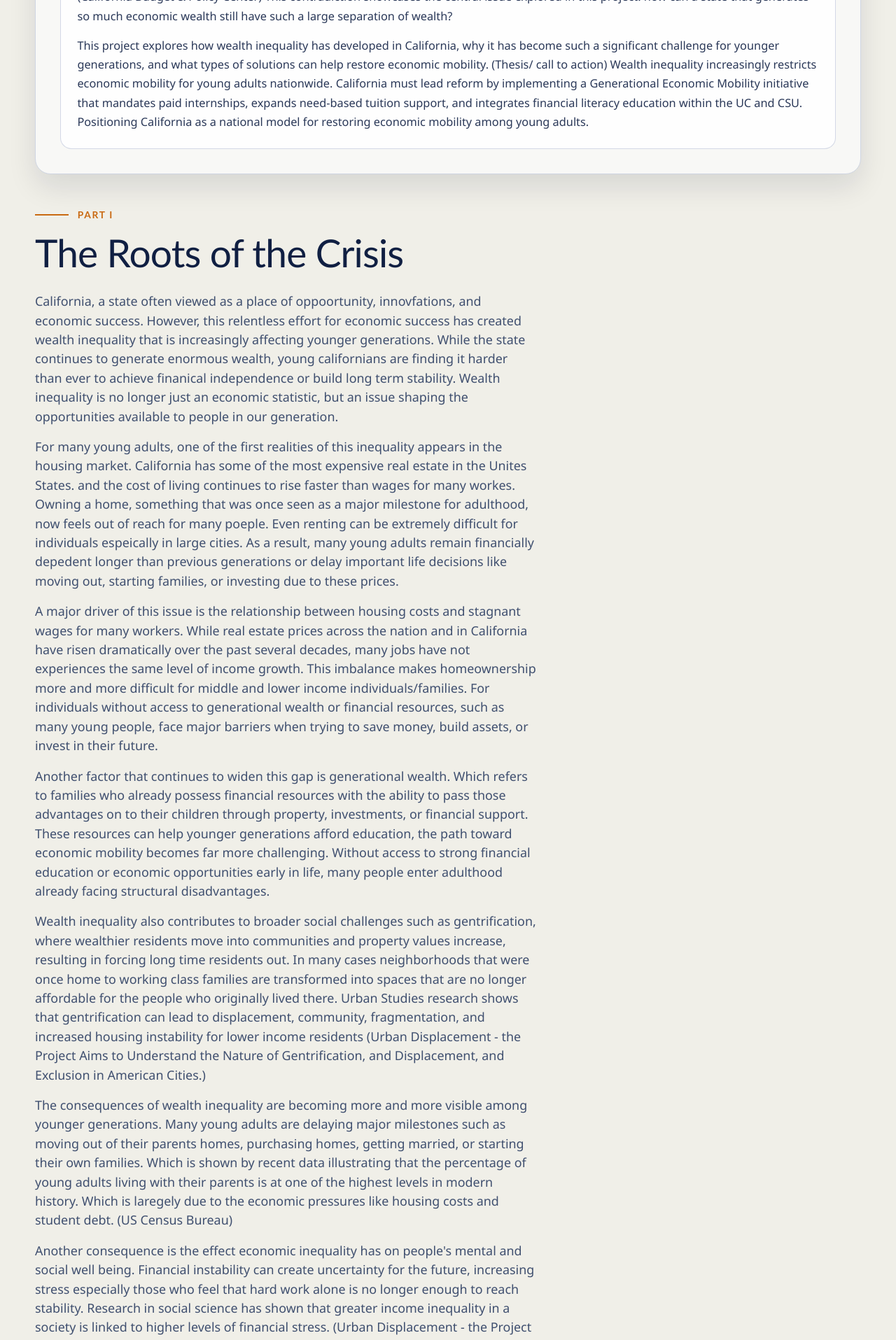
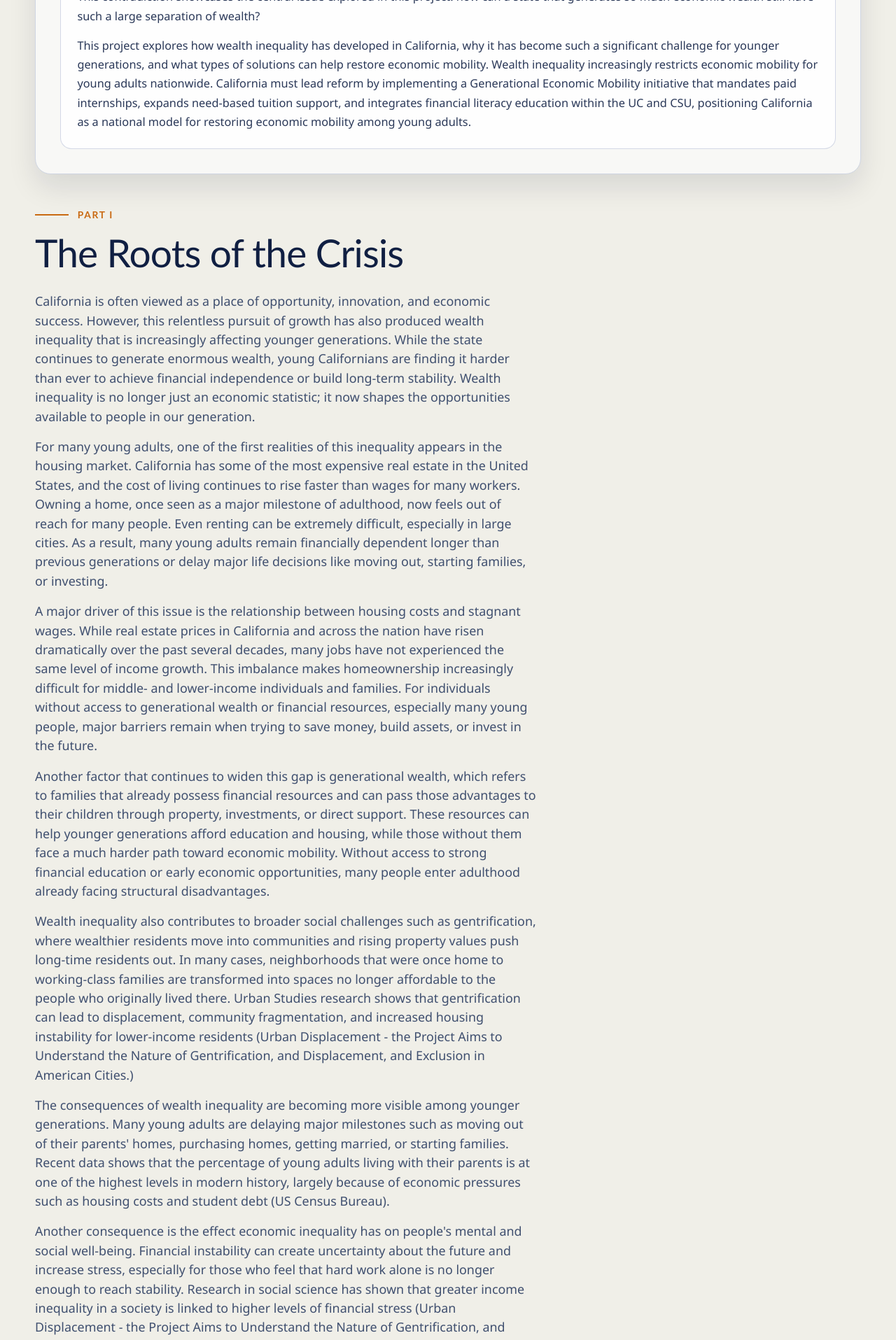
Before and after one commit to Damilss/generational-wealth-inequality, a Next.js app: page / in a window 1280 px wide. Shown: the part 1852-3767 px from the top of the page at 70% size. Built offline with nearby package versions, Linux system fonts and the light colour scheme.

Commit message:
grammar and spelling checks.

```diff
--- a/app/page.tsx
+++ b/app/page.tsx
@@ -55,57 +55,19 @@ const sections: PageSection[] = [
     navLabel: "Why Is This an Issue?",
     part: "Part I",
     title: "The Roots of the Crisis",
-    paragraphs: ["California, a state often viewed as a place of oppoortunity, innovfations, and economic \
-      success. However, this relentless effort for economic success has created wealth inequality that is \
-      increasingly affecting younger generations. While the state continues to generate enormous wealth, \
-      young californians are finding it harder than ever to achieve finanical independence or build long \
-      term stability. Wealth inequality is no longer just an economic statistic, but an issue shaping the \
-      opportunities available to people in our generation.",
-      "For many young adults, one of the first realities of this inequality appears in the housing market. \
-      California has some of the most expensive real estate in the Unites States. and the cost of living \
-      continues to rise faster than wages for many workes. Owning a home, something that was once seen as \
-      a major milestone for adulthood, now feels out of reach for many poeple. Even renting can be extremely \
-      difficult for individuals espeically in large cities. As a result, many young adults remain financially \
-      depedent longer than previous generations or delay important life decisions like moving out, starting \
-      families, or investing due to these prices.",
-      "A major driver of this issue is the relationship between housing costs and stagnant wages for many \
-      workers. While real estate prices across the nation and in California have risen dramatically over \
-      the past several decades, many jobs have not experiences the same level of income growth. This \
-      imbalance makes homeownership more and more difficult for middle and lower income individuals/families. \
-      For individuals without access to generational wealth or financial resources, such as many young people, \
-      face major barriers when trying to save money, build assets, or invest in their future.",
-      "Another factor that continues to widen this gap is generational wealth. Which refers to families who \
-      already possess financial resources with the ability to pass those advantages on to their children \
-      through property, investments, or financial support. These resources can help younger generations \
-      afford education, the path toward economic mobility becomes far more challenging. Without access to \
-      strong financial education or economic opportunities early in life, many people enter adulthood already \
-      facing structural disadvantages.",
-      "Wealth inequality also contributes to broader social challenges such as gentrification, where wealthier \
-      residents move into communities and property values increase, resulting in forcing long time residents \
-      out. In many cases neighborhoods that were once home to working class families are transformed into \
-      spaces that are no longer affordable for the people who originally lived there. Urban Studies research \
-      shows that gentrification can lead to displacement, community, fragmentation, and increased housing \
-      instability for lower income residents (Urban Displacement - the Project Aims to Understand the Nature \
-      of Gentrification, and Displacement, and Exclusion in American Cities.)",
-      "The consequences of wealth inequality are becoming more and more visible among younger generations. \
-      Many young adults are delaying major milestones such as moving out of their parents homes, purchasing \
-      homes, getting married, or starting their own families. Which is shown by recent data illustrating \
-      that the percentage of young adults living with their parents is at one of the highest levels in modern \
-      history. Which is laregely due to the economic pressures like housing costs and student debt. (US Census \
-      Bureau)",
-      "Another consequence is the effect economic inequality has on people's mental and social well being. \
-      Financial instability can create uncertainty for the future, increasing stress especially those who \
-      feel that hard work alone is no longer enough to reach stability. Research in social science has shown \
-      that greater income inequality in a society is linked to higher levels of financial stress. (Urban \
-      Displacement - the Project Aims to Understand the Nature of Gentrification, and Displacement, and \
-      Exclusion in American Cities.)",
-      "For these reasons, wealth inequality in California must be understood as more than an economic \
-      imbalance. it represents a growing challenge for younger generations that affects economic \
-      mobility, stability, and long-term well-being of younger generations.",
+    paragraphs: [
+      "California is often viewed as a place of opportunity, innovation, and economic success. However, this relentless pursuit of growth has also produced wealth inequality that is increasingly affecting younger generations. While the state continues to generate enormous wealth, young Californians are finding it harder than ever to achieve financial independence or build long-term stability. Wealth inequality is no longer just an economic statistic; it now shapes the opportunities available to people in our generation.",
+      "For many young adults, one of the first realities of this inequality appears in the housing market. California has some of the most expensive real estate in the United States, and the cost of living continues to rise faster than wages for many workers. Owning a home, once seen as a major milestone of adulthood, now feels out of reach for many people. Even renting can be extremely difficult, especially in large cities. As a result, many young adults remain financially dependent longer than previous generations or delay major life decisions like moving out, starting families, or investing.",
+      "A major driver of this issue is the relationship between housing costs and stagnant wages. While real estate prices in California and across the nation have risen dramatically over the past several decades, many jobs have not experienced the same level of income growth. This imbalance makes homeownership increasingly difficult for middle- and lower-income individuals and families. For individuals without access to generational wealth or financial resources, especially many young people, major barriers remain when trying to save money, build assets, or invest in the future.",
+      "Another factor that continues to widen this gap is generational wealth, which refers to families that already possess financial resources and can pass those advantages to their children through property, investments, or direct support. These resources can help younger generations afford education and housing, while those without them face a much harder path toward economic mobility. Without access to strong financial education or early economic opportunities, many people enter adulthood already facing structural disadvantages.",
+      "Wealth inequality also contributes to broader social challenges such as gentrification, where wealthier residents move into communities and rising property values push long-time residents out. In many cases, neighborhoods that were once home to working-class families are transformed into spaces no longer affordable to the people who originally lived there. Urban Studies research shows that gentrification can lead to displacement, community fragmentation, and increased housing instability for lower-income residents (Urban Displacement - the Project Aims to Understand the Nature of Gentrification, and Displacement, and Exclusion in American Cities.)",
+      "The consequences of wealth inequality are becoming more visible among younger generations. Many young adults are delaying major milestones such as moving out of their parents' homes, purchasing homes, getting married, or starting families. Recent data shows that the percentage of young adults living with their parents is at one of the highest levels in modern history, largely because of economic pressures such as housing costs and student debt (US Census Bureau).",
+      "Another consequence is the effect economic inequality has on people's mental and social well-being. Financial instability can create uncertainty about the future and increase stress, especially for those who feel that hard work alone is no longer enough to reach stability. Research in social science has shown that greater income inequality in a society is linked to higher levels of financial stress (Urban Displacement - the Project Aims to Understand the Nature of Gentrification, and Displacement, and Exclusion in American Cities.)",
+      "For these reasons, wealth inequality in California must be understood as more than an economic imbalance. It represents a growing challenge for younger generations that affects economic mobility, stability, and long-term well-being.",
     ],
     media: {
       src: "/MWStateMap.png",
-      alt: "Map visual related to wealth inequality across California",
+      alt: "United States map showing state minimum wage levels",
       width: 1364,
       height: 1025,
       caption:
@@ -132,7 +94,7 @@ const sections: PageSection[] = [
       {
         title: "Solution 2",
         paragraph:
-          `Solution 2 (Nationwide): Increase Federal Minimum Wage Nationwide and improve workers' rights
+	          `Solution 2 (Nationwide): Increase Federal Minimum Wage Nationwide and improve workers' rights.
 While state-level educational reform targets early adulthood, a broader national labor reform is also
 necessary to sustain long-term economic mobility. Guzman emphasizes, “The gaps in California’s equity
 crisis come as a result of centuries of discrimination” (Guzman 2), tied to decades of discriminatory
@@ -149,17 +111,16 @@ therefore, in the long run, benefiting both workers and local businesses. The fi
 be to increase the Federal minimum wage to a livable wage, estimated at roughly $23 per hour in 2025.
 States should also seek to increase their own minimum wages due to some states having higher costs of living.
 The Federal government should also implement stricter wage protections to avoid companies taking advantage of
- their employees. Some may argue that the increase in minimum wage could have a detriment towards small
- businesses, however this can be mitigated by implementing federal support programs for small businesses.
+ their employees. Some may argue that increasing the minimum wage could be detrimental to small
+ businesses; however, this can be mitigated by implementing federal support programs for small businesses.
  An increased minimum wage may also improve productivity amongst workers. Additionally, strengthening workers’
  rights by expanding labor protections for entry-level employees and interns would help ensure that labor
- contributes to increasing wealth instead of reinforcing income inequality. As well as forming new worker’s
- unions in fields that have yet to form any would further improve workers’ rights and would also improve
- working conditions.Educational reforms address access to economic mobility prior to a person entering the
+ contributes to increasing wealth instead of reinforcing income inequality. Forming new workers’ unions in
+ fields that have not yet unionized would further improve workers’ rights and working conditions. Educational reforms address access to economic mobility prior to a person entering the
  workforce full-time as well as giving them knowledge of how to properly handle their own finances. This
- alone would not be enough but with the proposed federal wage changes, and improved workers rights
+ alone would not be enough but with the proposed federal wage changes, and improved workers’ rights,
  California, and the rest of the United States would see a decrease in the wealth gap that we currently
- are being affected by.Many people and primarily large corporations will see these attempts at raising
+ are being affected by. Many people and primarily large corporations will see these attempts at raising
  wages and improving workers’ rights as a threat to their income. In order to be able to properly implement
  change the people have to speak out and reach out to their representatives in order to see true change. (465)
 `,
@@ -174,22 +135,22 @@ The Federal government should also implement stricter wage protections to avoid
     part: "Part III",
     title: "Addressing the Counterargument",
     paragraphs: [
-      `Some critics advocate for government intervention, such as increasing the federal minimum wage or expanding
-      tuition assistance. Could lead to economic consequences. Opposition to minimum wage increases make their case
+	      `Some critics argue that interventions such as increasing the federal minimum wage or expanding
+	      tuition assistance could lead to economic consequences. Opponents of minimum wage increases make the case
 	      that raising the minimum wage may lead to job losses or financial strain on smaller businesses. However,
 	      research has pointed out that static wages have limited economic mobility for many Americans. As Michael A.
 	      Schultz explains, “low-wage workers experience limited upward mobility in the labor market over time” (Schultz 160).
 	      This proposes that preserving the current wage structure may reinforce existing inequalities rather than being
 	      stepping stones that allow workers to build long-term financial stability.`,
 	      `Others still make the case that expansion of state-funded education programs could put more strain on government
-      budgets. While these concerns are valid, yet the search shows that many Californians already struggle to meet
+	      budgets. While these concerns are valid, research shows that many Californians already struggle to meet
 	      basic needs. According to the California Budget and Policy Center, “many Californians are struggling to afford to
 	      live in the communities where they work” (“Many Californians Are Struggling”). Without important investment in
 	      education and economic opportunity, these inequalities are likely to carry on across generations.`,
 	      `Furthermore, targeted programs alone cannot provide a permanent solution to systemic wealth inequality. Carmen
-      Guzman notes that California’s Dream for All program is helpful for some families. The influence was a small
-      footprint in potential homebuyers, and “will not be a cure-all for the crisis” (Guzman 18). Because wealth
-      inequality is profoundly embedded within economic structures. Approaching the problem requires a broader policy
+	      Guzman notes that California’s Dream for All program is helpful for some families. Its influence among
+	      potential homebuyers was limited, and it “will not be a cure-all for the crisis” (Guzman 18). Because wealth
+	      inequality is profoundly embedded within economic structures, approaching the problem requires a broader policy
 	      solution that stretches access to education, improves wages, and strengthens the protection for workers. (261)`
     ],
     media: {
@@ -207,9 +168,9 @@ The Federal government should also implement stricter wage protections to avoid
     part: "Part IV",
     title: "Conclusion",
     paragraphs: [
-      `Wealth inequality in California represents a growing obstacle that extends far beyond simple economic statistics. For many young Americans, rising housing costs, stagnant wages, and limited access to financial resources have created financial independence significantly more difficult than it was for previous generations. These structural obstacles limit economic mobility and create a lasting disadvantage for individuals who lack the safety net of generational wealth or financial support.
-	    Addressing this issue requires harmonized policy solutions that work at both the state and national levels. Expansion of tuition assistance and financial literacy programs in California’s public universities can help young people gain the knowledge and financial stability needed to start their careers without overwhelming debt. While also having federal policies such as raising the minimum wage and stronger worker protection to ensure that employment paves a pathway to financial stability.
-      Together, these reforms demonstrate that economic mobility is not a simple result from an individual effort, but also the outcome of policies that shape access to opportunity. By implementing these changes, California has the potential to lead the nation in restoring economic opportunity for younger generations and future generations.
+	      `Wealth inequality in California represents a growing obstacle that extends far beyond simple economic statistics. For many young Americans, rising housing costs, stagnant wages, and limited access to financial resources have made financial independence significantly more difficult than it was for previous generations. These structural obstacles limit economic mobility and create a lasting disadvantage for individuals who lack the safety net of generational wealth or financial support.
+		    Addressing this issue requires harmonized policy solutions that work at both the state and national levels. Expansion of tuition assistance and financial literacy programs in California’s public universities can help young people gain the knowledge and financial stability needed to start their careers without overwhelming debt. Federal policies, such as raising the minimum wage and strengthening worker protections, are also necessary to ensure that employment provides a pathway to financial stability.
+	      Together, these reforms demonstrate that economic mobility is not a simple result of individual effort, but also the outcome of policies that shape access to opportunity. By implementing these changes, California has the potential to lead the nation in restoring economic opportunity for younger generations and future generations.
 	      California has historically played an influential role in shaping our nation’s economic and social policies. Because the state has one of the largest economies in the world, policies that are implemented in California have often had a rippling effect across the United States. If California successfully expands educational access, improves workers' rights, and strengthens economic mobility programs for its residents, other states may follow its steps and adopt similar approaches. In this way, California could serve as an example for policies that are designed to help people, reduce wealth inequality, and restore opportunity for younger generations across the country. These reforms would not only support younger generations today but also strengthen long-term economic stability and opportunity for future generations to come across the state and nation. (313)
 `
     ],
@@ -468,7 +429,7 @@ export default function Page() {
                 <figure className="thesis-figure">
                   <Image
                     src="/fig_8.gif"
-                    alt="Figure 8 placeholder visual"
+                    alt="Figure 8 county-level map of California income concentration"
                     width={900}
                     height={700}
                     className="thesis-figure-fallback"
@@ -484,11 +445,11 @@ export default function Page() {
                   For many young people, entering adulthood today looks very different from what previous
                   generations experienced. The cost of attending college continues to rise, housing prices
                   have skyrocketed, and entry level wages have struggled to keep up with the increased cost
-                  of living. Making the transition into financial independence more difficult than it once
+                  of living, making the transition into financial independence more difficult than it once
                   was. (California Housing Affordability Tracker (4th Quarter 2025) [EconTax Blog]) Many
                   young adults are graduating with debt, facing expensive housing markets, and navigating
                   a workforce where stable wages and long-term career opportunities can be difficult to secure.
-                  (National context) Throughout the United States, the wealth gap between the highest and lowest
+                  Throughout the United States, the wealth gap between the highest and lowest
                   income households has reached historic levels, making it increasingly difficult for young adults
                   to get a good financial foothold once they enter the ‘real world.’ As opportunity becomes more
                   closely tied to family wealth rather than talent or effort, states like California have the
@@ -498,11 +459,11 @@ export default function Page() {
                     This growing divide raises an important question: if economic opportunity is supposed to reward
                     hard work and talent, why are so many young people struggling to achieve financial stability?
                     The answer lies in broader economic conditions that have played a crucial role in widening the
-                    wealth gap over time(California Budget & Policy Center). These conditions affect not only
+                    wealth gap over time (California Budget & Policy Center). These conditions affect not only
                     individuals’ finances but also an entire generation's ability to build a sustainable living.
-                    (Why california Matters) California represents an important case study as the state is home to
+                    California represents an important case study as the state is home to
                     some of the largest technology companies and wealthiest communities in the world, such as San Francisco,
-                    Los Angeles, Beverly Hills, Hollywood,etc…, and yet it also contains some of the highest housing costs
+                    Los Angeles, Beverly Hills, and Hollywood, yet it also contains some of the highest housing costs
                     and levels of income inequality in the country. (California Budget & Policy Center) This contradiction
                     showcases the central issue explored in this project: how can a state that generates so much economic
                     wealth still have such a large separation of wealth?
@@ -510,10 +471,10 @@ export default function Page() {
                 <p className="essay-paragraph">
                   This project explores how wealth inequality has developed in California, why it has become such a
                   significant challenge for younger generations, and what types of solutions can help restore economic mobility.
-                  (Thesis/ call to action) Wealth inequality increasingly restricts economic mobility for young adults
+                  Wealth inequality increasingly restricts economic mobility for young adults
                   nationwide. California must lead reform by implementing a Generational Economic Mobility initiative
                   that mandates paid internships, expands need-based tuition support, and integrates financial literacy
-                  education within the UC and CSU. Positioning California as a national model for restoring economic
+                  education within the UC and CSU, positioning California as a national model for restoring economic
                   mobility among young adults.
                 </p>
               </article>
```
Lines whose indentation alone changed are shown as unchanged.
